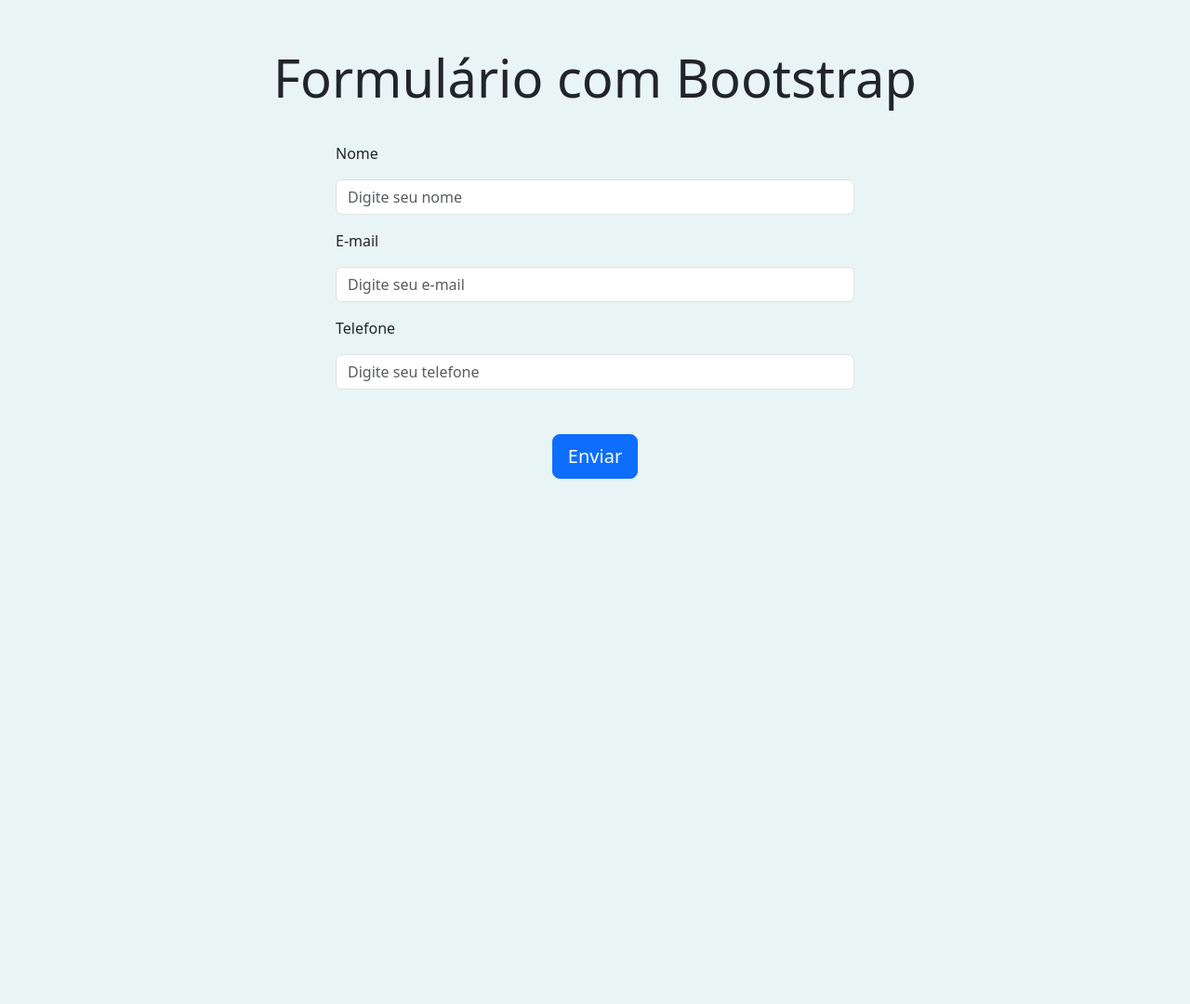
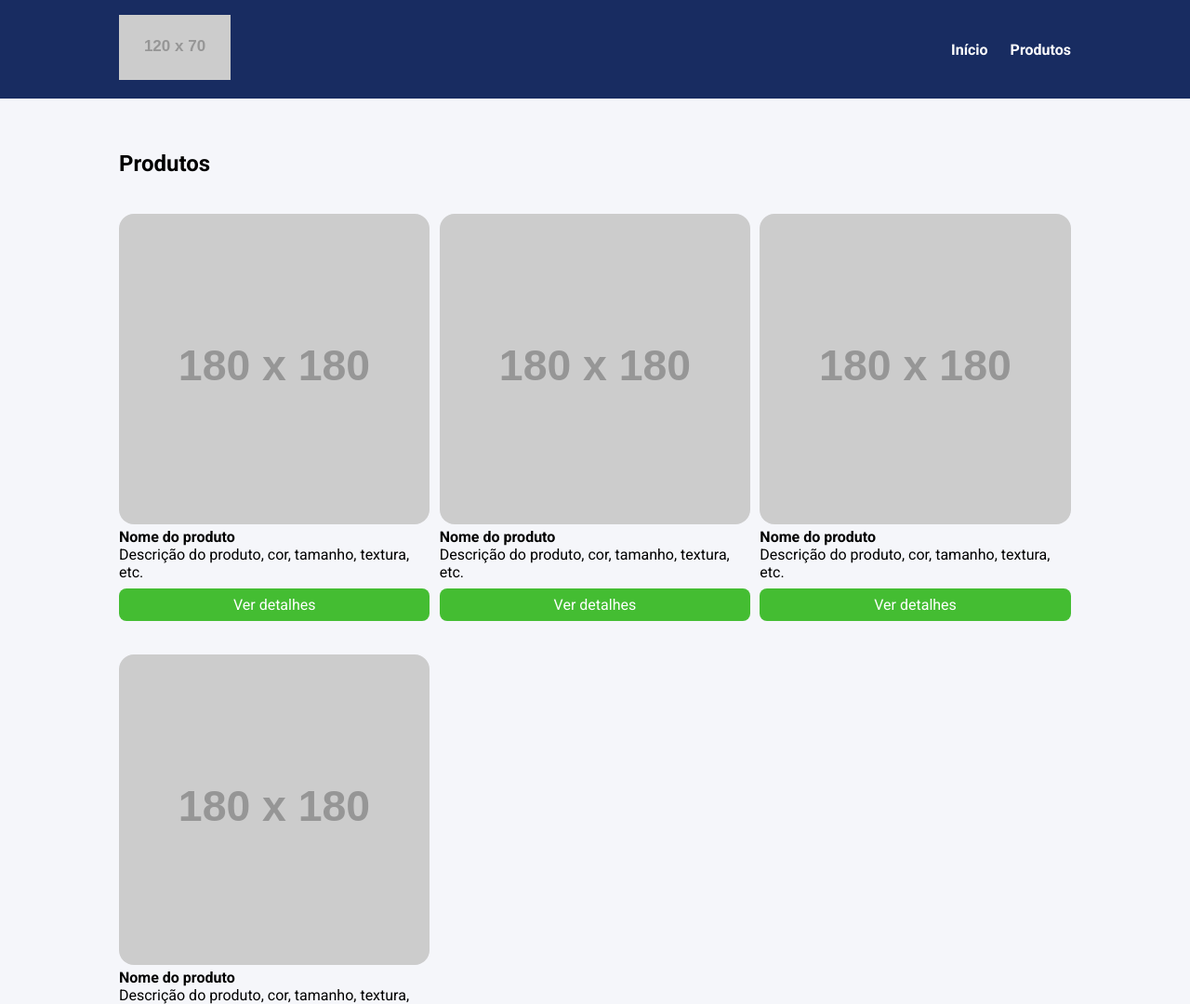
Before and after one commit to rodrigo-schneider/curso_ebac_frontend, a website: page index.html in a window 1280 px wide. Shown: the top 1080 px of the page at 93% size. Before the commit the page ends 800 px from the top, so only its background shows below. Drawn offline with nearby package versions, Linux system fonts and the light colour scheme; placeholder pictures from the web are drawn by us.

Commit message:
Add files via upload

```diff
--- a/index.html
+++ b/index.html
@@ -1,30 +1,79 @@
 <!DOCTYPE html>
-<html lang="pt-br">
-
+<html lang="pt-BR">
 <head>
     <meta charset="UTF-8">
+    <meta http-equiv="X-UA-Compatible" content="IE=edge">
     <meta name="viewport" content="width=device-width, initial-scale=1.0">
-    <link rel="stylesheet" href="https://cdn.jsdelivr.net/npm/bootstrap@5.3.2/dist/css/bootstrap.min.css">
+    <title>Document</title>
+    <link rel="preconnect" href="https://fonts.googleapis.com">
+    <link rel="preconnect" href="https://fonts.gstatic.com" crossorigin>
+    <link href="https://fonts.googleapis.com/css2?family=Roboto:wght@400;700&display=swap" rel="stylesheet">
     <link rel="stylesheet" href="styles.css">
-    <title>Formulário Bootstrap</title>
 </head>
-
 <body>
-    <div class="container">
-        <h1 class="display-4 text-center">Formulário com Bootstrap</h1>
-        <div class="col-md-6"><form>
-            <label for="name" class=" mt-3">Nome</label>
-            <input type="text" id="name" class="form-control mt-3" placeholder="Digite seu nome">
-            <label for="email" class=" mt-3">E-mail</label>
-            <input type="email" id="email" class="form-control mt-3" placeholder="Digite seu e-mail">
-            <label for="phone" class=" mt-3">Telefone</label>
-            <input type="tel" id="phone" class="form-control mt-3" placeholder="Digite seu telefone">
-            <div class="text-center">
-                <button class="btn btn-primary btn-lg mt-5">Enviar</button>
+    <header>
+        <div class="container">
+            <div class="branding">
+                <img src="https://via.placeholder.com/120x70" />
             </div>
-        </form></div>
-
-    </div>
+            <nav>
+                <ul class="menu">
+                    <li>
+                        <a href="#">Início</a>
+                    </li>
+                    <li>
+                        <a href="#">Produtos</a>
+                    </li>
+                </ul>
+            </nav>
+        </div>
+    </header>
+    <section>
+        <div class="container">
+            <h2>Produtos</h2>
+            <ul class="products">
+                <li class="product-item">
+                    <img src="https://via.placeholder.com/180x180" />
+                    <h4>Nome do produto</h4>
+                    <p>
+                        Descrição do produto, cor, tamanho, textura, etc.
+                    </p>
+                    <a href="#" class="product-button">
+                        Ver detalhes
+                    </a>
+                </li>
+                <li class="product-item">
+                    <img src="https://via.placeholder.com/180x180" />
+                    <h4>Nome do produto</h4>
+                    <p>
+                        Descrição do produto, cor, tamanho, textura, etc.
+                    </p>
+                    <a href="#" class="product-button">
+                        Ver detalhes
+                    </a>
+                </li>
+                <li class="product-item">
+                    <img src="https://via.placeholder.com/180x180" />
+                    <h4>Nome do produto</h4>
+                    <p>
+                        Descrição do produto, cor, tamanho, textura, etc.
+                    </p>
+                    <a href="#" class="product-button">
+                        Ver detalhes
+                    </a>
+                </li>
+                <li class="product-item">
+                    <img src="https://via.placeholder.com/180x180" />
+                    <h4>Nome do produto</h4>
+                    <p>
+                        Descrição do produto, cor, tamanho, textura, etc.
+                    </p>
+                    <a href="#" class="product-button">
+                        Ver detalhes
+                    </a>
+                </li>
+            </ul>
+        </div>
+    </section>
 </body>
-
 </html>
--- /dev/null
+++ b/main.scss
@@ -0,0 +1,99 @@
+@use 'reset';
+
+$corBotao: #44bd32;
+
+  body {
+    background-color: #f5f6fa;
+  }
+
+  li {
+    list-style: none;
+  }
+
+  .container {
+    max-width: 1024px;
+    width: 100%;
+    margin: 0 auto;
+  }
+
+  header {
+    background-color: #182C61;
+    position: sticky;
+    top: 0;
+    left: 0;
+  }
+
+  header .container {
+    display: flex;
+    justify-content: space-between;
+    align-items: center;
+    padding: 16px 0;
+  }
+
+  .menu {
+    display: flex;
+  }
+
+  .menu li {
+    font-weight: bold;
+    margin-left: 24px;
+  }
+
+  .menu li a {
+    color: #fff;
+    text-decoration: none;
+  }
+
+  section {
+    padding: 56px 0;
+  }
+
+  .products {
+    margin-top: 40px;
+    display: grid;
+    grid-template-columns: repeat(3, 32.66%);
+    column-gap: 1%;
+    row-gap: 4%;
+    width: 100%;
+  }
+
+  .product-item img {
+    width: 100%;
+    border-radius: 16px;
+  }
+
+  .product-button {
+    display: block;
+    background-color: $corBotao;
+    color: #fff;
+    text-align: center;
+    padding: 8px 0;
+    border-radius: 8px;
+    margin-top: 8px;
+    text-decoration: none;
+  }
+
+  .product-button:hover {
+    background-color: $corBotao;
+  }
+
+  @media screen and (max-width: 1023px) {
+    .container {
+        max-width: 80%;
+    }
+
+    .products {
+        grid-template-columns: repeat(2, 48.5%);
+        column-gap: 3%;
+    }
+  }
+
+  @media screen and (max-width: 767px) {
+    .products {
+        display: block;
+    }
+
+    .product-item  {
+        margin-bottom: 32px;
+    }
+  }
--- /dev/null
+++ b/reset.scss
@@ -0,0 +1,6 @@
+* {
+    margin: 0;
+    padding: 0;
+    box-sizing: border-box;
+    font-family: Roboto, sans-serif;
+  }
```
Also changed, not shown: package.json (added, +15 -0 lines), styles.css, 2 other files.
